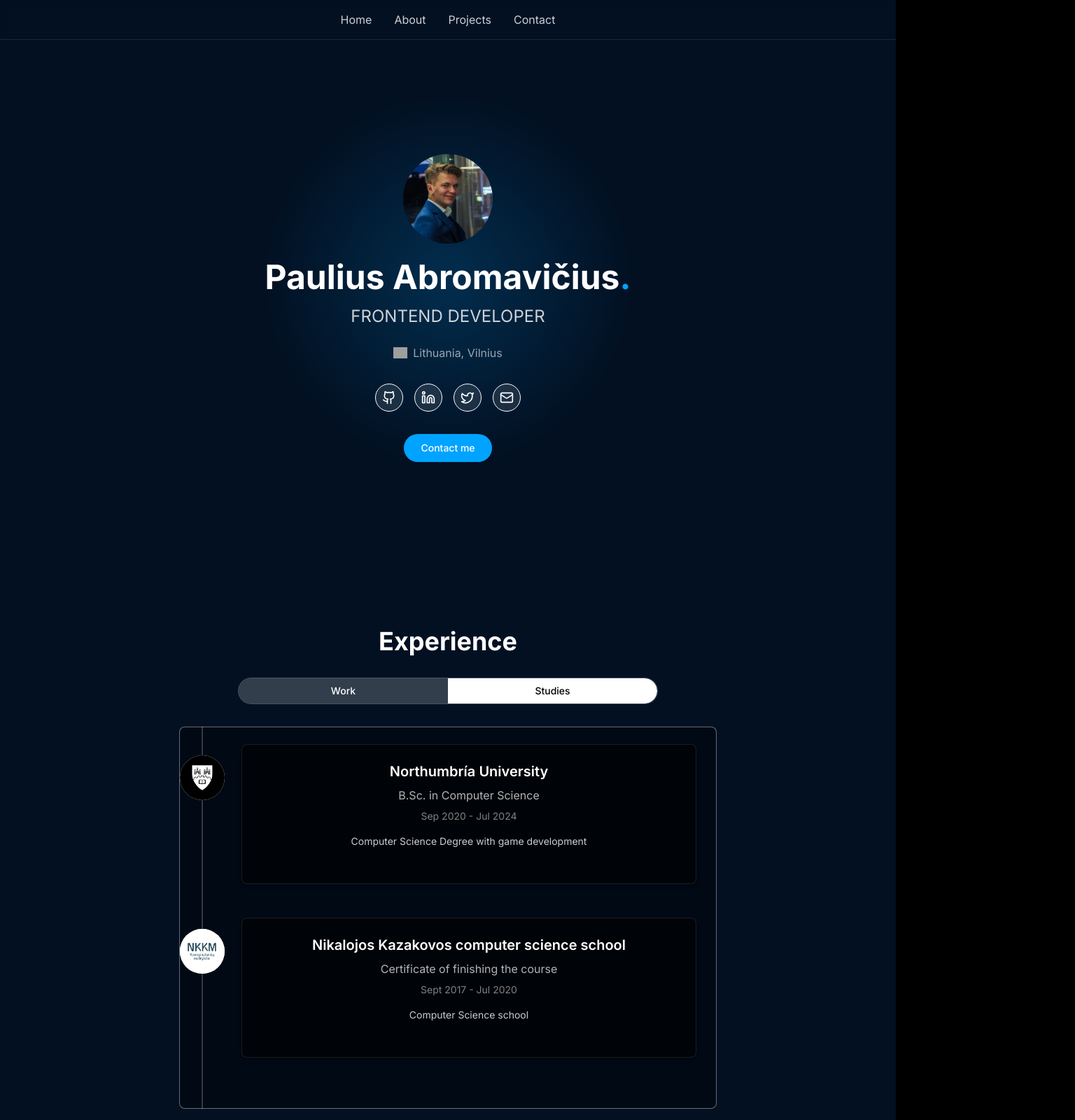
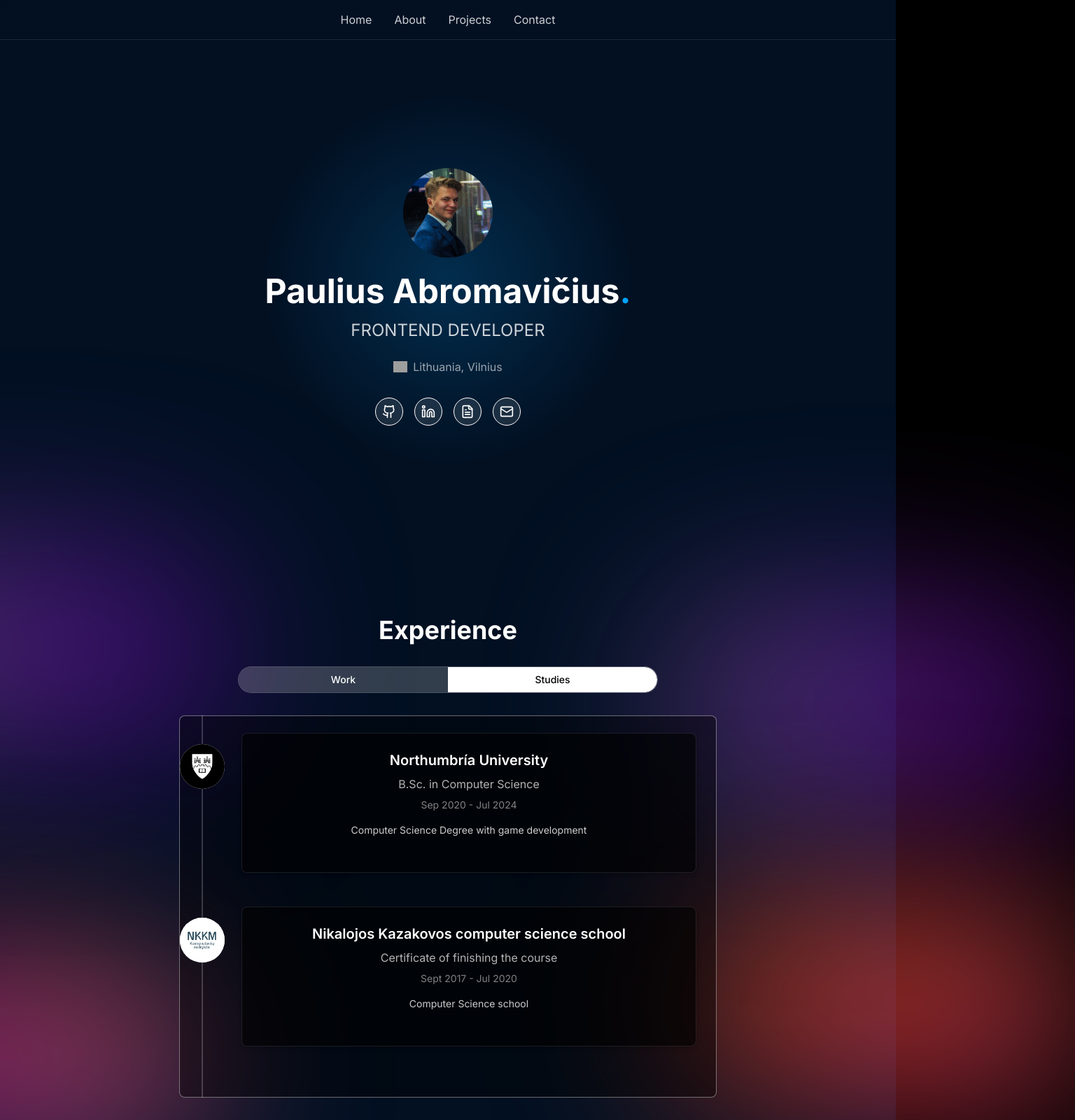
Before and after one commit to PaulAbromavicius/Personal_Portfolio, a React (Vite) app: page / in a window 1280 px wide. Shown: the top 1600 px of the page at 70% size, 1536 px wide, since content can reach past the window. Built offline with nearby package versions, Linux system fonts and the light colour scheme; grey boxes are pictures that could not be loaded.

Commit message:
added gradiants

```diff
--- a/src/App.tsx
+++ b/src/App.tsx
@@ -8,17 +8,12 @@ import Index from "./pages/Index";
 const queryClient = new QueryClient();
 
 const App = () => (
-  <QueryClientProvider client={queryClient}>
-    <TooltipProvider>
-      <Toaster />
-      <Sonner />
+
       <BrowserRouter>
         <Routes>
           <Route path="/" element={<Index />} />
         </Routes>
       </BrowserRouter>
-    </TooltipProvider>
-  </QueryClientProvider>
 );
 
 export default App;
--- a/src/components/Experience.tsx
+++ b/src/components/Experience.tsx
@@ -14,7 +14,6 @@ const workExperiences = [
     description: "Web Design, Web Development",
     logo: emojibly,
   },
-
 ];
 
 const studyExperiences = [
@@ -40,9 +39,51 @@ const Experience = () => {
   const experiences = activeTab === "work" ? workExperiences : studyExperiences;
 
   return (
-    <div className="min-h-screen flex flex-col justify-center items-center text-center pt-20 bg-[#021022] text-white">
-      {/* Gradient Overlay */}
-      <div className="absolute inset-0 pointer-events-none z-10"></div>
+    <div className="min-h-screen flex flex-col justify-center items-center text-center pt-20 pb-20 bg-[#021022] text-white relative">
+      {/* First Left Gradient */}
+      <div
+        className="absolute -left-64 top-0 w-[570px] h-[264px] rounded-full"
+        style={{
+          background: `linear-gradient(217deg, #6a0dad, rgba(255, 0, 255, 0) 70.71%),
+                       linear-gradient(127deg, #9b59b6, rgba(128, 0, 128, 0) 70.71%),
+                       linear-gradient(336deg, #4b0082, rgba(75, 0, 130, 0) 70.71%)`,
+          filter: "blur(130px)",
+        }}
+      ></div>
+
+      {/* Second Left Gradient */}
+      <div
+        className="absolute -left-72 bottom-0 w-[570px] h-[264px] rounded-full"
+        style={{
+          background: `linear-gradient(217deg, #ff6347, rgba(255, 0, 255, 0) 70.71%),
+                       linear-gradient(127deg, #ff1493, rgba(128, 0, 128, 0) 70.71%),
+                       linear-gradient(336deg, #8a2be2, rgba(75, 0, 130, 0) 70.71%)`,
+          filter: "blur(130px)",
+        }}
+      ></div>
+
+      {/* Right Gradient */}
+      <div
+        className="absolute -right-64 top-20 w-[570px] h-[264px] rounded-full"
+        style={{
+          background: `linear-gradient(217deg, #6a0dad, rgba(255, 0, 255, 0) 70.71%),
+                       linear-gradient(127deg, #9b59b6, rgba(128, 0, 128, 0) 70.71%),
+                       linear-gradient(336deg, #4b0082, rgba(75, 0, 130, 0) 70.71%)`,
+          filter: "blur(130px)",
+        }}
+      >
+ </div>
+
+      <div
+  className="absolute -right-64 bottom-20 w-[570px] h-[264px] rounded-full"
+  style={{
+    background: `linear-gradient(217deg, #ff6347, rgba(255, 99, 71, 0) 70.71%),
+                 linear-gradient(127deg, #ff4500, rgba(255, 69, 0, 0) 70.71%),
+                 linear-gradient(336deg, #ff1493, rgba(255, 20, 147, 0) 70.71%)`,
+    filter: "blur(130px)",
+  }}
+></div>
+
 
       <section className="relative w-full">
         <div className="container mx-auto px-4">
@@ -86,8 +127,11 @@ const Experience = () => {
                 <div key={index} className="relative pl-16 pb-12 flex items-start z-10">
                   {/* Timeline Icon */}
                   <div className="absolute -left-6 top-4 flex items-center justify-center rounded-full bg-white">
-
-                    <img src={exp.logo} alt="Northumbria" className="w-12 h-12 sm:w-16 sm:h-16 rounded-full" />
+                    <img
+                      src={exp.logo}
+                      alt="Northumbria"
+                      className="w-12 h-12 sm:w-16 sm:h-16 rounded-full"
+                    />
                   </div>
 
                   {/* Fixed-Size Card */}
--- a/src/components/Hero.tsx
+++ b/src/components/Hero.tsx
@@ -1,7 +1,7 @@
 import { Button } from "@/components/ui/button";
-import { Github, Linkedin, Mail, Twitter } from "lucide-react";
+import { Github, Linkedin, Mail, FileText } from "lucide-react";
 import img from '../Images/img.jpg'; // Correct relative path
-
+import Resume from '../Images/Pauliaus CV.pdf'
 const Hero = () => {
   return (
     <div className="relative min-h-screen flex flex-col justify-center items-center text-center pt-20 bg-[#021022] text-white">
@@ -34,22 +34,40 @@ const Hero = () => {
         </span>
       </div>
       <div className="relative z-10 flex justify-center gap-4 mb-8">
-        <Button variant="outline" size="icon" className="rounded-full bg-white/10 hover:bg-white/20">
+        <Button
+          variant="outline"
+          size="icon"
+          className="rounded-full bg-white/10 hover:bg-white/20"
+          onClick={() => window.open('https://github.com/PaulAbromavicius', '_blank')}
+        >
           <Github className="w-5 h-5 text-white" />
         </Button>
-        <Button variant="outline" size="icon" className="rounded-full bg-white/10 hover:bg-white/20">
+        <Button
+          variant="outline"
+          size="icon"
+          className="rounded-full bg-white/10 hover:bg-white/20"
+          onClick={() => window.open('https://www.linkedin.com/in/paulius-abromavi%C4%8Dius-5bb44b20a/', '_blank')}
+        >
           <Linkedin className="w-5 h-5 text-white" />
         </Button>
-        <Button variant="outline" size="icon" className="rounded-full bg-white/10 hover:bg-white/20">
-          <Twitter className="w-5 h-5 text-white" />
+        <Button
+          variant="outline"
+          size="icon"
+          className="rounded-full bg-white/10 hover:bg-white/20"
+          onClick={() => window.open(Resume, '_blank')}
+        >
+          <FileText className="w-5 h-5 text-white" />
         </Button>
-        <Button variant="outline" size="icon" className="rounded-full bg-white/10 hover:bg-white/20">
+        <Button
+          variant="outline"
+          size="icon"
+          className="rounded-full bg-white/10 hover:bg-white/20"
+          onClick={() => window.open('mailto:pauliusabr@gmail.com')}
+        >
           <Mail className="w-5 h-5 text-white" />
         </Button>
       </div>
-      <Button className="relative z-10 bg-[#00A3FF] hover:bg-[#00A3FF]/90 px-6 py-3 rounded-full">
-        Contact me
-      </Button>
+
     </div>
   );
 };
--- a/src/components/Projects.tsx
+++ b/src/components/Projects.tsx
@@ -13,7 +13,7 @@ const projects = [
     title: "Personal Portfolio",
     description: "This is my personal portfolio, where I showcase my projects and skills.",
     image: portfolio,
-    link: "https://rafaelamaral.dev",
+    link: "https://abromavicius.dev",
     tags: ["Node.JS", "React", "Tailwindcss"]
   }
 ];
@@ -21,7 +21,7 @@ const projects = [
 const Projects = () => {
   return (
 
-    <section className="relative min-h-screen flex flex-col justify-center items-center text-center pt-20 bg-[#021022] text-white">
+    <section className=" min-h-screen flex flex-col justify-center items-center text-center pt-20 bg-[#021022] text-white">
       <div className="container mx-auto px-4">
         <div className="text-center mb-16">
           <h2 className="text-5xl font-bold mb-4 text-white">PROJECTS</h2>
--- a/src/components/TechStack.tsx
+++ b/src/components/TechStack.tsx
@@ -2,10 +2,10 @@ const technologies = [
   { name: "JavaScript", icon: "https://cdn.jsdelivr.net/gh/devicons/devicon/icons/javascript/javascript-original.svg" },
   { name: "TypeScript", icon: "https://cdn.jsdelivr.net/gh/devicons/devicon/icons/typescript/typescript-original.svg" },
   { name: "React", icon: "https://cdn.jsdelivr.net/gh/devicons/devicon/icons/react/react-original.svg" },
-
+  { name: "Svelte" , icon: "https://cdn.jsdelivr.net/gh/devicons/devicon/icons/svelte/svelte-original.svg" },
+  { name: "Tailwind CSS", icon: "https://cdn.jsdelivr.net/gh/devicons/devicon/icons/tailwindcss/tailwindcss-original.svg" },
   { name: "Node.js", icon: "https://cdn.jsdelivr.net/gh/devicons/devicon/icons/nodejs/nodejs-original.svg" },
-
-
+  { name: "Github", icon: "https://cdn.jsdelivr.net/gh/devicons/devicon/icons/github/github-original.svg", style: "filter: invert(1);" },
   { name: "MySQL", icon: "https://cdn.jsdelivr.net/gh/devicons/devicon/icons/mysql/mysql-original.svg" },
 ];
 
```
Also changed, not shown: 1 other file (tests, documents, lock files or other folders).
